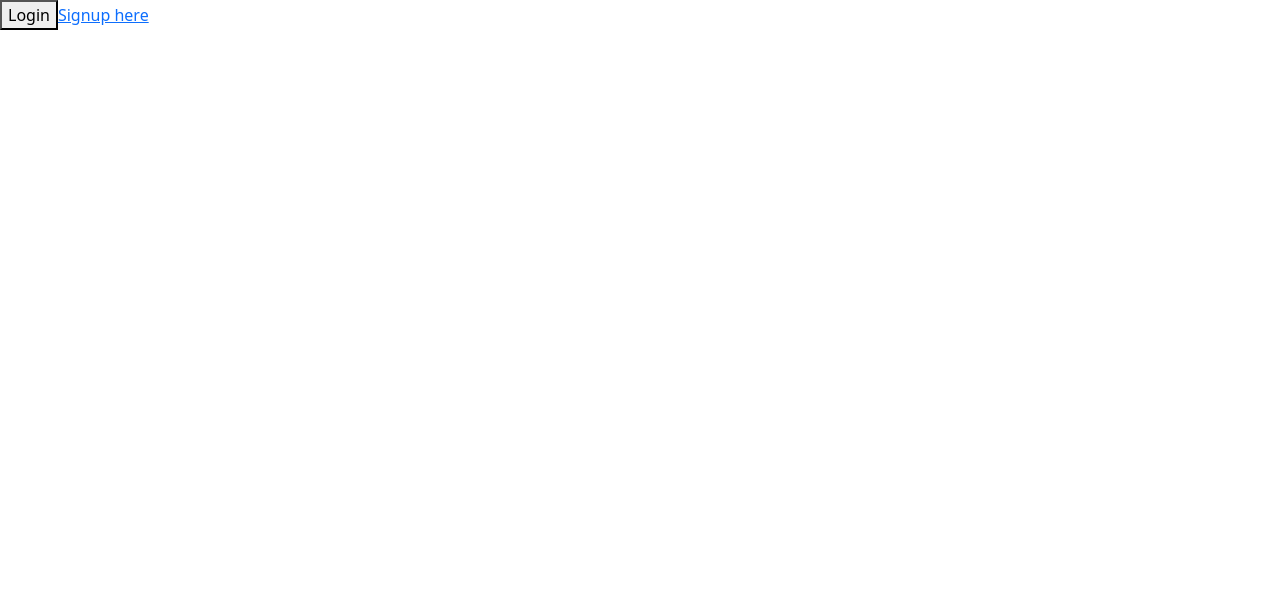
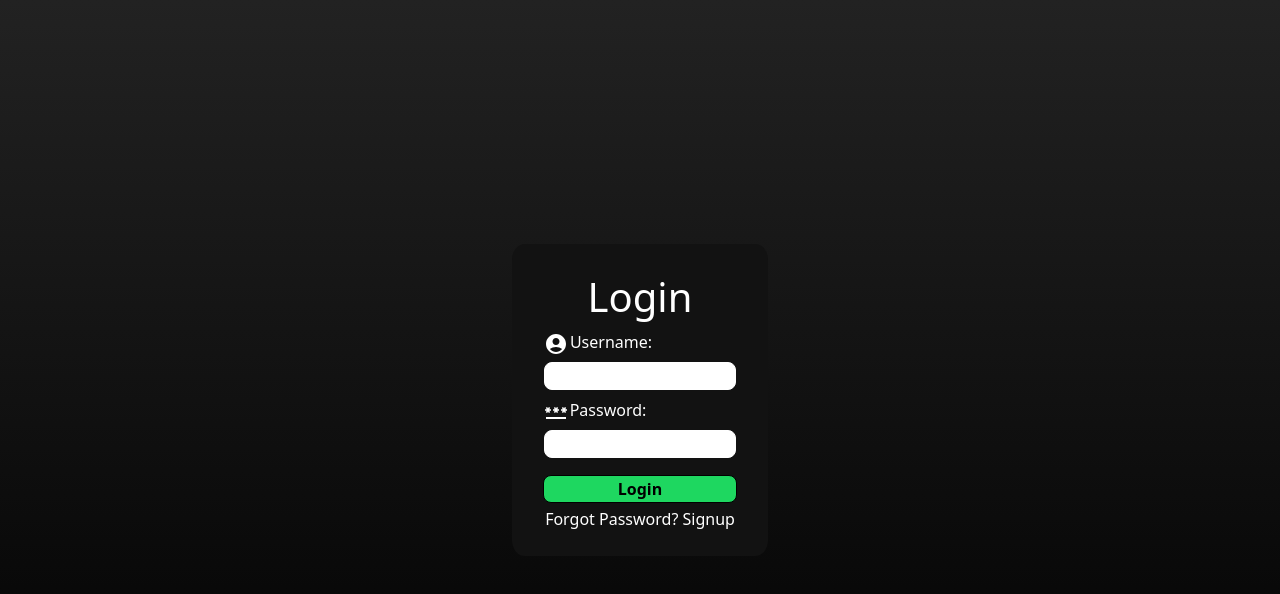
Before and after one commit to Karthik62813/gym-react, a React (Create React App) app: page / in a window 1280 px wide. Shown: the top 594 px of the page. Built offline with nearby package versions, Linux system fonts and the light colour scheme.

Commit message:
first commit

```diff
--- a/package.json
+++ b/package.json
@@ -16,6 +16,7 @@
     "react": "^18.3.1",
     "react-bootstrap": "^2.10.4",
     "react-dom": "^18.3.1",
+    "react-icons": "^5.3.0",
     "react-router-dom": "^6.26.1",
     "react-scripts": "5.0.1",
     "web-vitals": "^2.1.4"
--- a/src/App.css
+++ b/src/App.css
@@ -1,19 +1,93 @@
-
-
-.body{
-  background-color: #F0F2F5;
-}
-
 .logout{
   position: relative;
   bottom: 0;
 }
 
+.login-body{
+  background: linear-gradient(to top, #000000, #222);
+  /* background-color: black; */
+  width: 100%;
+  height: 100vh;
+  display: flex;
+  justify-content: center;
+  align-items: center;
+  color: #fff;
+}
+
+.login{
+  text-align: center;
+  background-color: #121212;
+  width: 20%;
+  padding: 2%;
+  border-radius: 5%;
+}
+
+.login p{
+  display: flex;
+  color: #fff;
+  margin-bottom: 0%;
+  padding-bottom: 0%;
+  float: left;
+}
+
+.login *{
+  margin: 2%;
+}
+
+.login a{
+  margin: 0%;
+  color: #fff;
+  text-decoration: none;
+}
+
+.login a:hover{
+  text-decoration: underline;
+}
+
+.login-btn{
+  font-weight: bold;
+  background-color: #1ED760;
+  margin-top: 6%;
+  width: 95%;
+  border-radius: 8px;
+  border: 1px solid rgb(0, 0, 0);
+  color: #000;
+}
+
+.login input{
+  width: 94%;
+  border-radius: 8px;
+  border: 1px solid #fff;
+}
+
+.home{
+  background: #000;
+}
+
+.searchbar{
+  width: 100%;
+}
+
+.navbtn{
+  text-decoration: none;
+}
+
+.navbar{
+  width: 100%;
+  height: 80px;
+  border: 1px solid black;
+  position: fixed;
+  top: 0;
+}
+
 .dash-textimonials{
   display: flex;
 }
+
 .dash-textimonials *{
   margin: 2%;
+  margin-left: 3%;
+  margin-bottom: 0;
 }
 
 .dash-textimonials b, p{
@@ -48,11 +122,13 @@
 .pie-line{
   display: flex;
   margin: 2%;
+  margin-left: 3%;
 }
 
 .bar-data{
   display: flex;
   margin: 2%;
+  margin-left: 3%;
 }
 
 .table-row tr td{
@@ -66,10 +142,12 @@ small{
 
 .top-sales{
   margin: 2%;
+  margin-left: 3%;
 }
 
 .top-sales img{
   width: 10%;
+  height: 10%;
   border-radius: 50%;
   margin-right: 2%;
 }
--- a/src/App.js
+++ b/src/App.jsx
@@ -11,12 +11,14 @@ import Home from './Components/Home';
 import About from './Components/About';
 import Services from './Components/Services';
 import Contact from './Components/Contact';
-
-
+import { Row,Col } from 'react-bootstrap';
 
 function App() {
   return (
     <div>
+      {/* <div className='navbar'>
+        <img src='https://img.freepik.com/free-vector/black-white-skull-headphones-vector-illustration-vintage-dead-head-professional-gamer_74855-10582.jpg?ga=GA1.1.1106714725.1721128988&semt=ais_hybrid' style={{width:'6%'}}/>
+      </div> */}
       <Router>
         <Routes>
           <Route path='/' element={<Login />}></Route>
--- a/src/Components/Header.jsx
+++ b/src/Components/Header.jsx
@@ -24,12 +24,13 @@ import ContactSupportIcon from '@mui/icons-material/ContactSupport';
 import { Link } from 'react-router-dom';
 import LogoutIcon from '@mui/icons-material/Logout';
 // import Home from './Home';
+import { LuSearch } from "react-icons/lu";
 
 export default function ColorInversionNavigation() {
   const [color] = React.useState('neutral');
   return (
     <div >
-      <Box sx={{ display: 'flex', overflow: 'auto' , width: '100%', margin:'1%', position:'fixed'}} >
+      <Box sx={{ display: 'flex', overflow: 'auto' , width: '25.5%', margin:'1%', position:'fixed'}} >
       <Sheet
         variant="solid"
         invertedColors
@@ -37,6 +38,7 @@ export default function ColorInversionNavigation() {
           height:'94vh',
           borderRadius:'20px 0 0 20px',
           p: 2,
+          // backgroundColor:'#010F17',
           ...(color !== 'neutral' && {
             bgcolor: `${color}.700`,
           }),
@@ -51,28 +53,32 @@ export default function ColorInversionNavigation() {
             minWidth: 200,
           }}
         >
-          <Link to='/home'><ListItemButton>
+          <div className='searchbar'>
+            <LuSearch className="searchicon"/>
+            <input type="search" />
+          </div>
+          <Link to='/home' className="navbtn"><ListItemButton>
             <ListItemDecorator>
             <SpaceDashboardIcon />
             </ListItemDecorator>
              Dashboard
           </ListItemButton></Link>
 
-          <Link to='/about'><ListItemButton>
+          <Link to='/about' className="navbtn"><ListItemButton>
             <ListItemDecorator>
             <InfoIcon />
             </ListItemDecorator>
             About
           </ListItemButton></Link>
 
-          <Link to='/services'><ListItemButton>
+          <Link to='/services' className="navbtn"><ListItemButton>
             <ListItemDecorator>
             <SettingsSuggestIcon />
             </ListItemDecorator>
             Services
           </ListItemButton></Link>
 
-          <Link to='/contact'><ListItemButton>
+          <Link to='/contact' className="navbtn"><ListItemButton>
             <ListItemDecorator>
             <ContactSupportIcon />
             </ListItemDecorator>
@@ -96,7 +102,7 @@ export default function ColorInversionNavigation() {
         <Card
           variant="soft"
           orientation="horizontal"
-          sx={{ mt: 2, display: 'flex', alignItems: 'center', borderRadius: 'sm' }}
+          sx={{ mt: 2, display: 'flex', alignItems: 'center'}}
         >
           <CircularProgress value={80} determinate thickness={8} size="lg">
             80%
@@ -158,7 +164,7 @@ export default function ColorInversionNavigation() {
           </IconButton>
         </Tooltip>
 
-        <Link to='/login'><ListItemButton className='logout'>
+        <Link to='/login' className="navbtn"><ListItemButton className='logout'>
           <ListItemDecorator>
             <LogoutIcon/>
           </ListItemDecorator>
--- a/src/Components/Home.jsx
+++ b/src/Components/Home.jsx
@@ -12,14 +12,13 @@ import KeyboardArrowDownIcon from '@mui/icons-material/KeyboardArrowDown';
 
 function Home() {
   return (
-    <Row>
+    <Row className='home'>
       <Col sm={3}>
         <ColorInversionNavigation />
       </Col>
-      <Col sm={9} className='body'>
-
+      <Col sm={9} className='home-body'>
         <div className='dash-textimonials'>
-              <Card style={{width:'30%', boxShadow:'rgba(0, 0, 0, 0.24) 0px 3px 8px', padding:'0%' }}>
+          <Card className='home-card' style={{width:'30%', boxShadow:'rgba(0, 0, 0, 0.24) 0px 3px 8px', padding:'0%', backgroundColor: 'black' }}>
             <Card.Body>
               <b>Sales</b>
               <h5>$230,430</h5>
@@ -27,7 +26,7 @@ function Home() {
             </Card.Body>
           </Card>
 
-              <Card style={{width:'30%', boxShadow:'rgba(0, 0, 0, 0.24) 0px 3px 8px', padding:'0%' }}>
+          <Card style={{width:'30%', boxShadow:'rgba(0, 0, 0, 0.24) 0px 3px 8px', padding:'0%', backgroundColor: 'black'  }}>
             <Card.Body>
               <b>Customers</b>
               <h5>3.200</h5>
@@ -35,7 +34,7 @@ function Home() {
             </Card.Body>
           </Card>
 
-              <Card style={{width:'30%', boxShadow:'rgba(0, 0, 0, 0.24) 0px 3px 8px', padding:'0%' }}>
+          <Card style={{width:'30%', boxShadow:'rgba(0, 0, 0, 0.24) 0px 3px 8px', padding:'0%', backgroundColor: 'black'  }}>
             <Card.Body>
               <b>Avg. revenue</b>
               <h5>$1.200</h5>
@@ -45,7 +44,7 @@ function Home() {
         </div>
 
         <div className='pie-line'>
-              <Card style={{width:'32%', boxShadow:'rgba(0, 0, 0, 0.24) 0px 3px 8px', margin:'5px, 5px, 5px, 5px', padding:'0%' }}>
+          <Card style={{width:'34%', boxShadow:'rgba(0, 0, 0, 0.24) 0px 3px 8px', margin:'5px, 5px, 5px, 5px', padding:'0%', backgroundColor: '#121212'}}>
             <Card.Body className='pie-card'>
               <b>Channels</b>
               <ErrorOutlineIcon className='icon'/>
@@ -72,7 +71,7 @@ function Home() {
             </Card.Body>
           </Card>
 
-              <Card style={{width:'70%', boxShadow:'rgba(0, 0, 0, 0.24) 0px 3px 8px',marginLeft:'2%', padding:'0%' }}>
+          <Card style={{width:'68%', boxShadow:'rgba(0, 0, 0, 0.24) 0px 3px 8px',marginLeft:'2%', padding:'0%' }}>
           <Card.Body>
             <b>Revenue</b>
             <ErrorOutlineIcon className='icon'/>
@@ -198,7 +197,7 @@ function Home() {
                 </tr>
                 <tr>
                   <td style={{display:'flex'}}>
-                        <img src="https://images.unsplash.com/photo-1700864182167-a619bf74f46c?q=80&w=1636&auto=format&fit=crop&ixlib=rb-4.0.3&ixid=M3wxMjA3fDB8MHxwaG90by1wYWdlfHx8fGVufDB8fHx8fA%3D%3D" alt="" />
+                    <img src="https://img.freepik.com/free-photo/gym-composition-with-sport-elements_23-2147915643.jpg?t=st=1725518131~exp=1725521731~hmac=bc68fdeaecfe61776e69cd976478c617ffcffe2ef7e40ec9ab2db7aa2c1a4b08&w=740" alt="" />
                     <div>
                     <b>Business Kit (Mug + Notebook)</b><br />
                     <p><span style={{color:'green'}}>12.821</span> orders</p>
--- a/src/Components/Login.jsx
+++ b/src/Components/Login.jsx
@@ -1,11 +1,21 @@
 import React from 'react'
 import { Link } from 'react-router-dom'
+import AccountCircleIcon from '@mui/icons-material/AccountCircle';
+import PasswordIcon from '@mui/icons-material/Password';
 
 function Login() {
   return (
-    <div>
-      <Link to='/home'> <button>Login</button></Link>
-      <Link to='/signup'><a>Signup here</a></Link>
+    <div className='login-body'>
+      <div className='login'>
+        <h1>Login</h1>
+        <p><AccountCircleIcon />Username:</p>
+        <input type="text" required/>
+        <p><PasswordIcon/>Password:</p>
+        <input type="password" required/><br />
+        <Link to='/home'><button className='login-btn'>Login</button></Link><br />
+        <a>Forgot Password?</a>
+        <Link to='/signup'> <a>Signup</a></Link>
+      </div>
     </div>
   )
 }
--- a/src/Components/Signup.jsx
+++ b/src/Components/Signup.jsx
@@ -3,8 +3,19 @@ import { Link } from 'react-router-dom'
 
 function Signup() {
   return (
-    <div>
-      <Link to='/login'><button>back to login</button></Link>
+    <div className='login-body'>
+      <div className='login'>
+        <h1>Signup</h1>
+        <p>Username:</p>
+        <input type="text" required/>
+        <p>Email:</p>
+        <input type="email" required/>
+        <p>Mobile No:</p>
+        <input type="number" required/>
+        <p>Password:</p>
+        <input type="password" required/><br />
+        <Link to='/login'><button className='login-btn'>Submit</button></Link>
+      </div>
     </div>
   )
 }
```
Also changed, not shown: 1 other file (tests, documents, lock files or other folders). Lines whose indentation alone changed are shown as unchanged.
